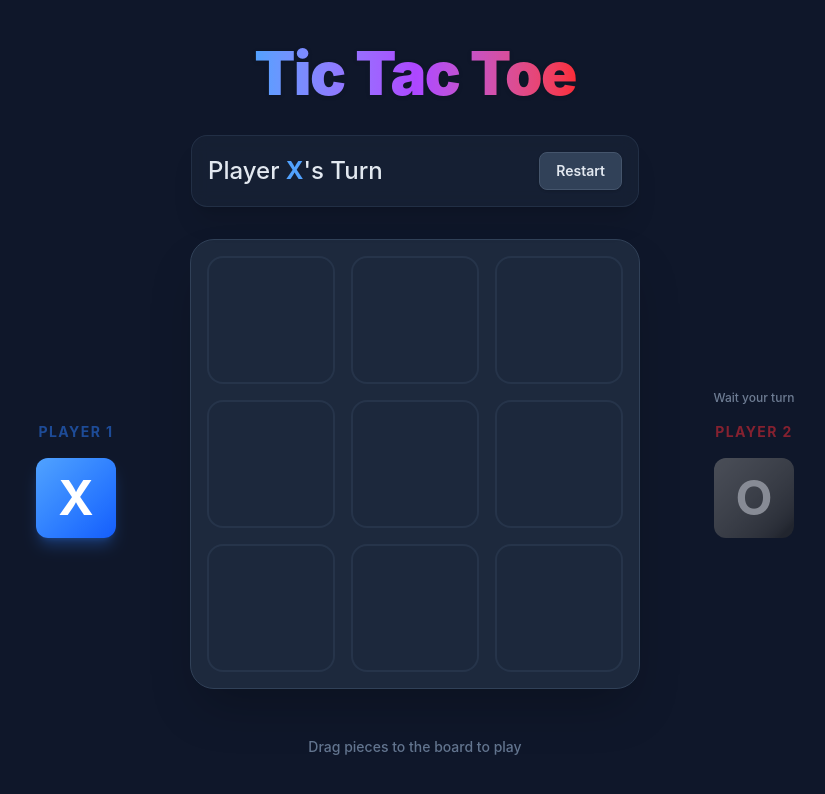
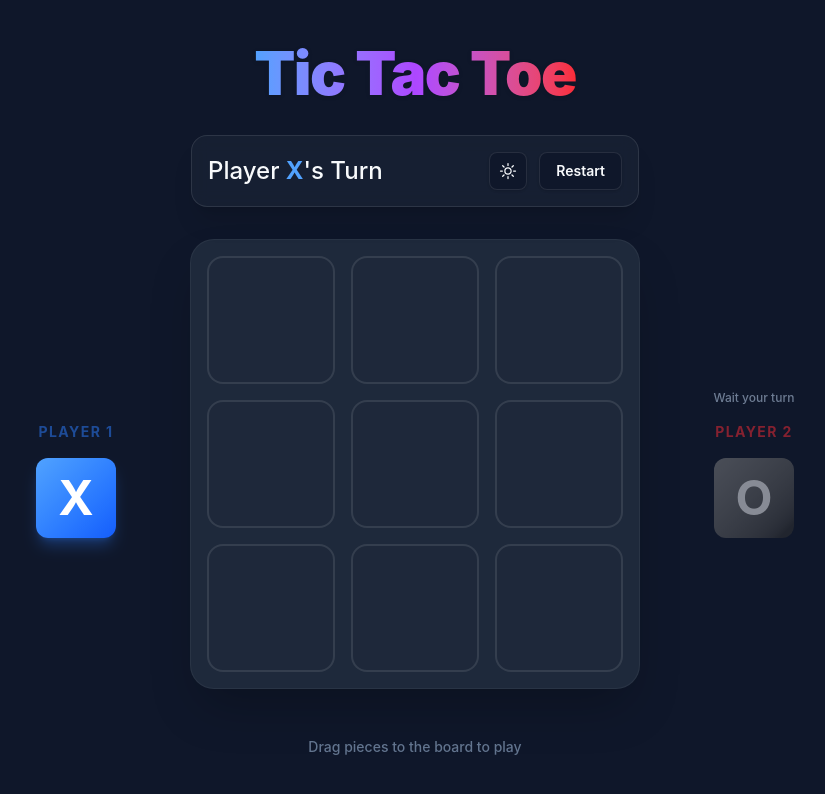
Before and after one commit to AlexandraLHeureuxECE/lab-1-kevin-manka, a React (Vite) app: page / in a window 1280 px wide. Shown: the top 794 px of the page, without its empty margins (225-1050 px from the left). Built offline with nearby package versions, Linux system fonts and the light colour scheme.

Commit message:
feat: add theme toggle

```diff
--- a/src/App.jsx
+++ b/src/App.jsx
@@ -1,4 +1,4 @@
-import { useState, useCallback } from 'react';
+import { useState, useCallback, useEffect } from 'react';
 import { DndContext, DragOverlay, MouseSensor, TouchSensor, useSensor, useSensors } from '@dnd-kit/core';
 import { snapCenterToCursor } from '@dnd-kit/modifiers';
 import Square from './components/Square';
@@ -36,6 +36,18 @@ export default function App() {
     useSensor(MouseSensor, { activationConstraint: { distance: 10 } }),
     useSensor(TouchSensor, { activationConstraint: { delay: 100, tolerance: 5 } })
   );
+
+  const [isDarkMode, setIsDarkMode] = useState(true);
+
+  useEffect(() => {
+    if (isDarkMode) {
+      document.documentElement.classList.add('dark');
+    } else {
+      document.documentElement.classList.remove('dark');
+    }
+  }, [isDarkMode]);
+
+  const toggleTheme = () => setIsDarkMode(!isDarkMode);
 
   const handleDragStart = (event) => {
     setActiveId(event.active.id);
@@ -84,16 +96,33 @@ export default function App() {
       </h1>
 
       {/* Game Status Bar */}
-      <div className="flex items-center justify-between w-full max-w-md mb-8 bg-slate-800/50 p-4 rounded-2xl backdrop-blur-sm border border-slate-700/50 shadow-xl">
-        <div className="text-xl md:text-2xl font-medium text-slate-200">
+      <div className="flex items-center justify-between w-full max-w-md mb-8 bg-game-board/50 p-4 rounded-2xl backdrop-blur-sm border border-white/10 shadow-xl transition-colors duration-300">
+        <div className="text-xl md:text-2xl font-medium text-game-text">
           {getStatusMessage()}
         </div>
-        <button
-          onClick={resetGame}
-          className="px-4 py-2 bg-slate-700 hover:bg-slate-600 text-slate-200 rounded-lg text-sm font-semibold transition-colors border border-slate-600 shadow-sm"
-        >
-          Restart
-        </button>
+        <div className="flex items-center gap-3">
+          <button
+            onClick={toggleTheme}
+            className="p-2 bg-game-bg hover:bg-opacity-80 text-game-text rounded-lg transition-colors border border-white/10 shadow-sm"
+            aria-label="Toggle Theme"
+          >
+            {isDarkMode ? (
+              <svg xmlns="http://www.w3.org/2000/svg" fill="none" viewBox="0 0 24 24" strokeWidth={1.5} stroke="currentColor" className="w-5 h-5">
+                <path strokeLinecap="round" strokeLinejoin="round" d="M12 3v2.25m6.364.386-1.591 1.591M21 12h-2.25m-.386 6.364-1.591-1.591M12 18.75V21m-4.773-4.227-1.591 1.591M5.25 12H3m4.227-4.773L5.636 5.636M15.75 12a3.75 3.75 0 1 1-7.5 0 3.75 3.75 0 0 1 7.5 0Z" />
+              </svg>
+            ) : (
+              <svg xmlns="http://www.w3.org/2000/svg" fill="none" viewBox="0 0 24 24" strokeWidth={1.5} stroke="currentColor" className="w-5 h-5">
+                <path strokeLinecap="round" strokeLinejoin="round" d="M21.752 15.002A9.72 9.72 0 0 1 18 15.75c-5.385 0-9.75-4.365-9.75-9.75 0-1.33.266-2.597.748-3.752A9.753 9.753 0 0 0 3 11.25C3 16.635 7.365 21 12.75 21a9.753 9.753 0 0 0 9.002-5.998Z" />
+              </svg>
+            )}
+          </button>
+          <button
+            onClick={resetGame}
+            className="px-4 py-2 bg-game-bg hover:bg-opacity-80 text-game-text rounded-lg text-sm font-semibold transition-colors border border-white/10 shadow-sm"
+          >
+            Restart
+          </button>
+        </div>
       </div>
 
       <DndContext
@@ -117,7 +146,7 @@ export default function App() {
           </div>
 
           {/* Board */}
-          <div className="grid grid-cols-3 gap-3 md:gap-4 p-4 bg-slate-800 rounded-3xl shadow-2xl border border-slate-700">
+          <div className="grid grid-cols-3 gap-3 md:gap-4 p-4 bg-game-board rounded-3xl shadow-2xl border border-white/5 transition-colors duration-300">
             {board.map((square, index) => (
               <Square
                 key={index}
--- a/src/components/DraggablePiece.jsx
+++ b/src/components/DraggablePiece.jsx
@@ -18,7 +18,7 @@ export default function DraggablePiece({ type, isTurn }) {
         return (
             <div
                 ref={setNodeRef}
-                className={clsx("opacity-30 blur-sm grayscale w-16 h-16 md:w-20 md:h-20 rounded-xl bg-gray-700")}
+                className={clsx("opacity-30 blur-sm grayscale w-16 h-16 md:w-20 md:h-20 rounded-xl bg-game-text")}
             />
         );
     }
--- a/src/components/Square.jsx
+++ b/src/components/Square.jsx
@@ -13,9 +13,9 @@ export default function Square({ id, piece, isWinningSquare }) {
             ref={setNodeRef}
             className={clsx(
                 "w-24 h-24 md:w-32 md:h-32 rounded-2xl flex items-center justify-center transition-all duration-300",
-                "border-2 border-slate-700/50",
-                !piece && "bg-slate-800/50 hover:bg-slate-800/80",
-                isOver && !piece && "bg-slate-700 ring-2 ring-emerald-400/50 shadow-[0_0_15px_rgba(52,211,153,0.3)]",
+                "border-2 border-white/10",
+                !piece && "bg-game-board/50 hover:bg-game-board/80",
+                isOver && !piece && "bg-game-board ring-2 ring-emerald-400/50 shadow-[0_0_15px_rgba(52,211,153,0.3)]",
                 isWinningSquare && "bg-emerald-900/20 border-emerald-500/50 shadow-[inset_0_0_20px_rgba(16,185,129,0.2)]"
             )}
         >
--- a/src/index.css
+++ b/src/index.css
@@ -1,11 +1,35 @@
 @import "tailwindcss";
 @config "../tailwind.config.js";
 
+@theme {
+  --color-game-bg: var(--color-game-bg);
+  --color-game-board: var(--color-game-board);
+  --color-game-text: var(--color-game-text);
+}
+
 @import url('https://fonts.googleapis.com/css2?family=Inter:wght@400;500;600;700&display=swap');
+
+:root {
+  --color-game-bg: #f8fafc;
+  /* Slate 50 */
+  --color-game-board: #e2e8f0;
+  /* Slate 200 */
+  --color-game-text: #0f172a;
+  /* Slate 900 */
+}
+
+.dark {
+  --color-game-bg: #0f172a;
+  /* Slate 900 */
+  --color-game-board: #1e293b;
+  /* Slate 800 */
+  --color-game-text: #f8fafc;
+  /* Slate 50 */
+}
 
 html,
 body {
-  @apply h-full bg-game-bg text-game-text font-sans antialiased overflow-hidden;
+  @apply h-full bg-game-bg text-game-text font-sans antialiased overflow-hidden transition-colors duration-300;
 }
 
 #root {
--- a/tailwind.config.js
+++ b/tailwind.config.js
@@ -8,12 +8,12 @@ export default {
     extend: {
       colors: {
         game: {
-          bg: '#0f172a', // Slate 900
-          board: '#1e293b', // Slate 800
+          bg: 'var(--color-game-bg)',
+          board: 'var(--color-game-board)',
           x: '#3b82f6', // Blue 500
           o: '#ef4444', // Red 500
           accent: '#10b981', // Emerald 500
-          text: '#f8fafc', // Slate 50
+          text: 'var(--color-game-text)',
         }
       },
       fontFamily: {
```
